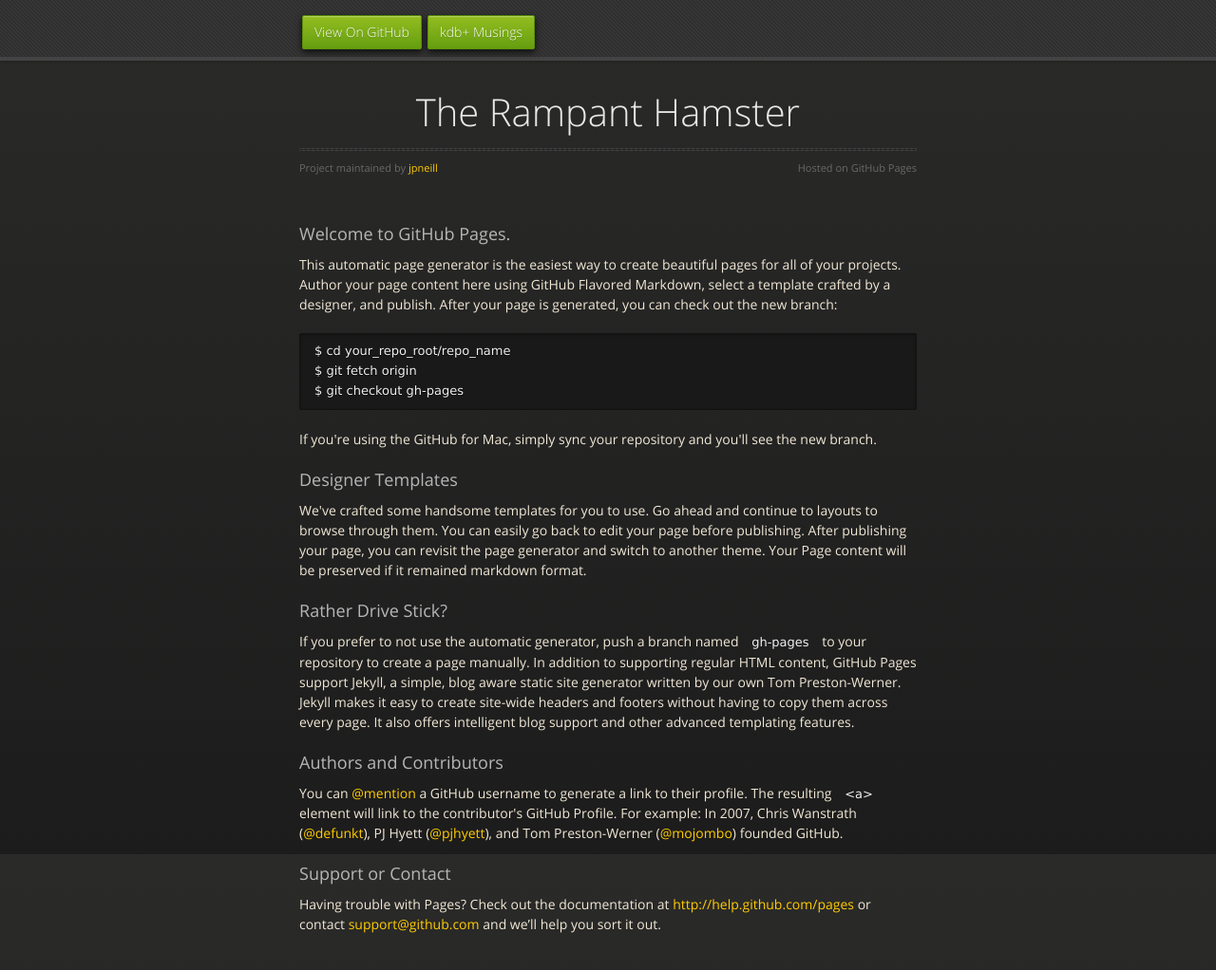
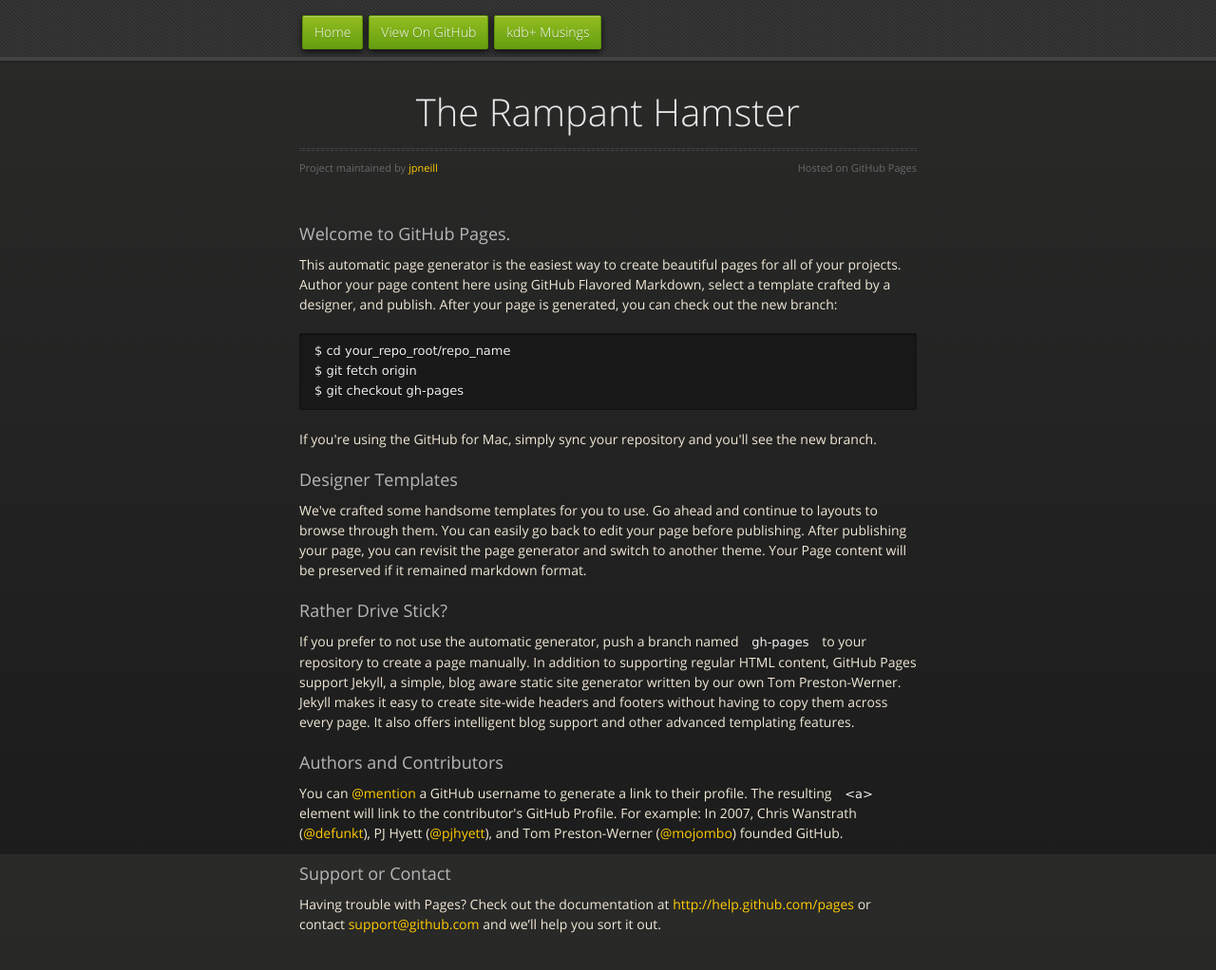
Before and after one commit to jpneill/jpneill.github.io, a Jekyll site: the page built from index.html, in a window 1280 px wide and 1094 px high. Shown: the top 1022 px of the window at 95% size. Built offline with Jekyll 4.4.1, drawn with Linux system fonts in a browser that asks for light colours; nearby versions of some CDN libraries.

Commit message:
Added home page button

```diff
--- a/_layouts/default.html
+++ b/_layouts/default.html
@@ -20,6 +20,7 @@
   <body>
       <div id="header">
         <nav>
+          <li class="fork"><a href="http://jpneill.github.io/index.html">Home</a></li>
           <li class="fork"><a href="https://github.com/jpneill">View On GitHub</a></li>
           <!--<li class="fork"><a href="http://jpneill.github.io/pages/worldgen.html">World Generator!</a></li>-->
           <li class="fork"><a href="http://jpneill.github.io/kdb_blog.html">kdb+ Musings</a></li>
```
